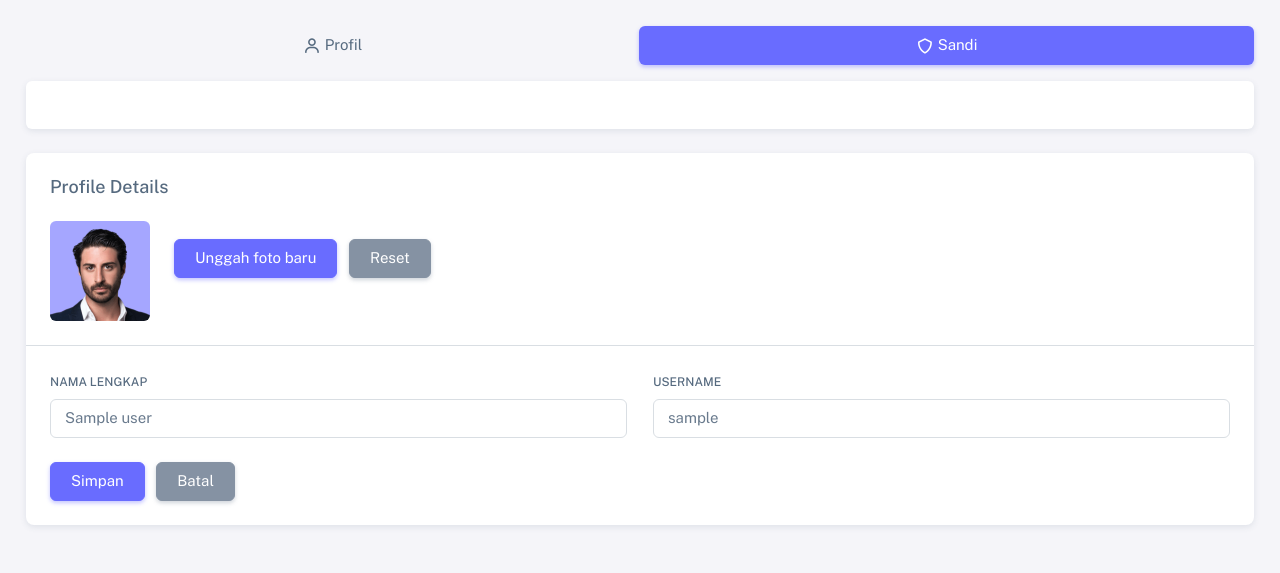
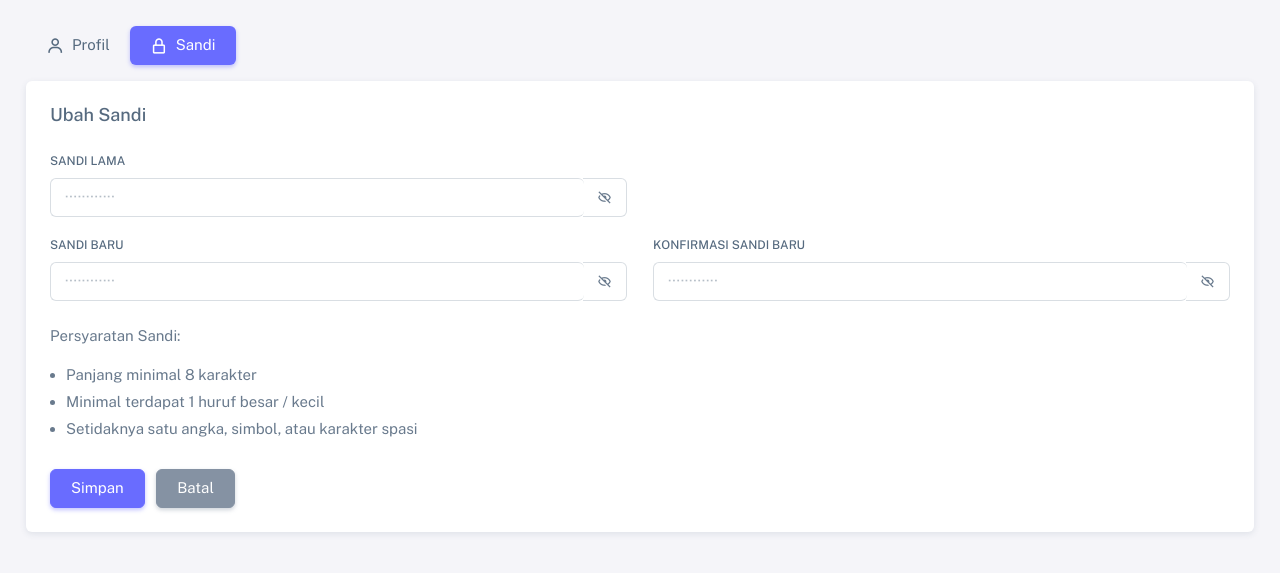
Before and after one commit to irfanEm/project-test, a PHP site: template app/View/User/perbarui.php in a window 1280 px wide, after a click on "Sandi". Shown: the top 573 px of the page. Run offline with PHP 8.4, Linux system fonts and the light colour scheme; the template is opened without the code that fills it: most values are stand-ins (such as "Sample title", 1, 10 or a date in 2020).

Commit message:
update akeh kayane

```diff
--- a/app/App/View.php
+++ b/app/App/View.php
@@ -1,11 +1,6 @@
 <?php
 
 namespace PRGANYRN\PROJECT\TEST\App;
-
-use PRGANYRN\PROJECT\TEST\Config\Database;
-use PRGANYRN\PROJECT\TEST\Repository\SessionRepository;
-use PRGANYRN\PROJECT\TEST\Repository\UserRepository;
-use PRGANYRN\PROJECT\TEST\Service\SessionService;
 
 class View
 {
--- a/app/View/User/perbarui.php
+++ b/app/View/User/perbarui.php
@@ -11,16 +11,16 @@
         <div class="col-md-12">
 
             <div class="nav-align-top mb-4">
-                            <ul class="nav nav-pills mb-3 nav-fill" role="tablist">
+                <ul class="nav nav-pills mb-3" role="tablist">
                     <li class="nav-item">
                         <button type="button" class="nav-link active" role="tab" data-bs-toggle="tab" data-bs-target="#profil" aria-controls="navs-pills-justified-home" aria-selected="true">
-                                        <i class="tf-icons bx bx-user"></i>
+                            <i class="tf-icons bx bx-user me-1"></i>
                             Profil
                         </button>
                     </li>
                     <li class="nav-item">
                         <button type="button" class="nav-link" role="tab" data-bs-toggle="tab" data-bs-target="#password" aria-controls="navs-pills-justified-profile" aria-selected="false">
-                                        <i class="tf-icons bx bx-shield"></i>
+                            <i class="bx bx-lock-alt me-1"></i>
                             Sandi
                         </button>
                     </li>
@@ -70,53 +70,51 @@
                     </div>
                     <div class="tab-pane fade" id="password" role="tabpanel">
 
+                        <h5 class="mb-4 mb-xs-4">Ubah Sandi</h5>
+
+                        <form id="formAccountSettings" method="POST" action="/user/postUbahSandi" class="fv-plugins-bootstrap5 fv-plugins-framework" novalidate="novalidate">
+                            <div class="row">
+                                <div class="mb-3 col-md-6 form-password-toggle fv-plugins-icon-container">
+                                    <label class="form-label" for="sandiLama">Sandi Lama</label>
+                                    <div class="input-group input-group-merge has-validation">
+                                        <input class="form-control" type="password" name="sandiLama" id="sandiLama" placeholder="············">
+                                        <span class="input-group-text cursor-pointer"><i class="bx bx-hide"></i></span>
+                                    </div><div class="fv-plugins-message-container fv-plugins-message-container--enabled invalid-feedback"></div>
+                                </div>
+                            </div>
+                            <div class="row">
+                                <div class="mb-3 col-md-6 form-password-toggle fv-plugins-icon-container">
+                                    <label class="form-label" for="sandiBaru">Sandi Baru</label>
+                                    <div class="input-group input-group-merge has-validation">
+                                        <input class="form-control" type="password" id="sandiBaru" name="sandiBaru" placeholder="············" value="<?=$_POST['sandiBaru'] ?? ''?>">
+                                        <span class="input-group-text cursor-pointer"><i class="bx bx-hide"></i></span>
+                                    </div><div class="fv-plugins-message-container fv-plugins-message-container--enabled invalid-feedback"></div>
+                                </div>
+                                <div class="mb-3 col-md-6 form-password-toggle fv-plugins-icon-container">
+                                    <label class="form-label" for="konfirmasiSandi">Konfirmasi Sandi Baru</label>
+                                    <div class="input-group input-group-merge has-validation">
+                                        <input class="form-control" type="password" name="konfirmasiSandi" id="konfirmasiSandi" placeholder="············" value="<?=$_POST['konfirmasiSandi'] ?? ''?>">
+                                        <span class="input-group-text cursor-pointer"><i class="bx bx-hide"></i></span>
+                                    </div><div class="fv-plugins-message-container fv-plugins-message-container--enabled invalid-feedback"></div>
+                                </div>
+                                <div class="col-12 mb-4">
+                                    <p class="fw-medium mt-2">Persyaratan Sandi:</p>
+                                    <ul class="ps-3 mb-0">
+                                        <li class="mb-1">Panjang minimal 8 karakter</li>
+                                        <li class="mb-1">Minimal terdapat 1 huruf besar / kecil</li>
+                                        <li>Setidaknya satu angka, simbol, atau karakter spasi</li>
+                                    </ul>
+                                </div>
+                                <div class="col-12 mt-1">
+                                    <button type="submit" class="btn btn-primary me-2">Simpan</button>
+                                    <button type="reset" class="btn btn-secondary">Batal</button>
+                                </div>
+                            </div>
+                        </form>
+
                     </div>
                 </div>
             </div>
-
-                        <div class="card mb-4">
-                            <h5 class="card-header">Profile Details</h5>
-                            <!-- Account -->
-                            <div class="card-body">
-                                <div class="d-flex align-items-start align-items-sm-center gap-4">
-                                    <img src="/bootstrap/sneat/assets/img/avatars/1.png" alt="user-avatar" class="d-block rounded" height="100" width="100" id="uploadedAvatar">
-                                    <div class="button-wrapper">
-                                        <label for="profil" class="btn btn-primary me-2 mb-4" tabindex="0">
-                                            <span class="d-none d-sm-block">Unggah foto baru</span>
-                                            <i class="bx bx-upload d-block d-sm-none"></i>
-                                            <input type="file" id="profil" class="account-file-input" hidden="" accept="image/png, image/jpeg">
-                                        </label>
-                                        <button type="button" class="btn btn-secondary account-image-reset mb-4">
-                                            <i class="bx bx-reset d-block d-sm-none"></i>
-                                            <span class="d-none d-sm-block">Reset</span>
-                                        </button>
         </div>
     </div>
 </div>
-                        <hr class="my-0">
-                            <div class="card-body">
-                                <form id="formAccountSettings" method="POST" action="/user/perbarui" class="fv-plugins-bootstrap5 fv-plugins-framework" novalidate="novalidate">
-                                    <div class="row">
-                                        <div class="mb-3 col-md-6 fv-plugins-icon-container">
-                                            <label for="nama" class="form-label">Nama Lengkap</label>
-                                            <input class="form-control" type="text" id="nama" name="nama" value="<?= $model['user']['nama'] ?? "" ?>">
-                                            <div class="fv-plugins-message-container fv-plugins-message-container--enabled invalid-feedback"></div>
-                                        </div>
-                                        <div class="mb-3 col-md-6 fv-plugins-icon-container">
-                                            <label for="username" class="form-label">Username</label>
-                                            <input class="form-control" type="text" name="username" id="username" value="<?= $model['user']['username'] ?? "" ?>">
-                                            <div class="fv-plugins-message-container fv-plugins-message-container--enabled invalid-feedback"></div>
-                                        </div>
-                                    </div>
-                                    <div class="mt-2">
-                                        <button type="submit" class="btn btn-primary me-2">Simpan</button>
-                                        <button type="reset" class="btn btn-secondary">Batal</button>
-                                    </div>
-                                    <input type="hidden">
-                                </form>
-                            </div>
-                            <!-- /Account -->
-                        </hr>
-                    </div>
-                </div>
-            </div>
--- a/public/index.php
+++ b/public/index.php
@@ -20,5 +20,6 @@ Route::add("POST", "/auth/login", UserController::class, "postLogin", [TamuMiddl
 Route::add("GET", "/auth/logout", UserController::class, "logout", [AuthMiddleware::class]);
 Route::add("GET", "/user/perbarui", UserController::class, "perbaruiProfil", [AuthMiddleware::class]);
 Route::add("POST", "/user/perbarui", UserController::class, "postPerbaruiProfil", [AuthMiddleware::class]);
+Route::add("POST", "/user/postUbahSandi", UserController::class, "postUbahSandi", [AuthMiddleware::class]);
 
 Route::gas();
```
Also changed, not shown: app/Controller/UserController.php (+24 -1 lines), app/Model/DataRequestSandiUser.php (added, +13 -0 lines), app/Model/DataResponseSandiUser.php (added, +12 -0 lines), app/Service/UserService.php (+46 -0 lines), tests/Service/UserServiceTest.php (+75 -0 lines), 1 other file. Lines whose indentation alone changed are shown as unchanged.
